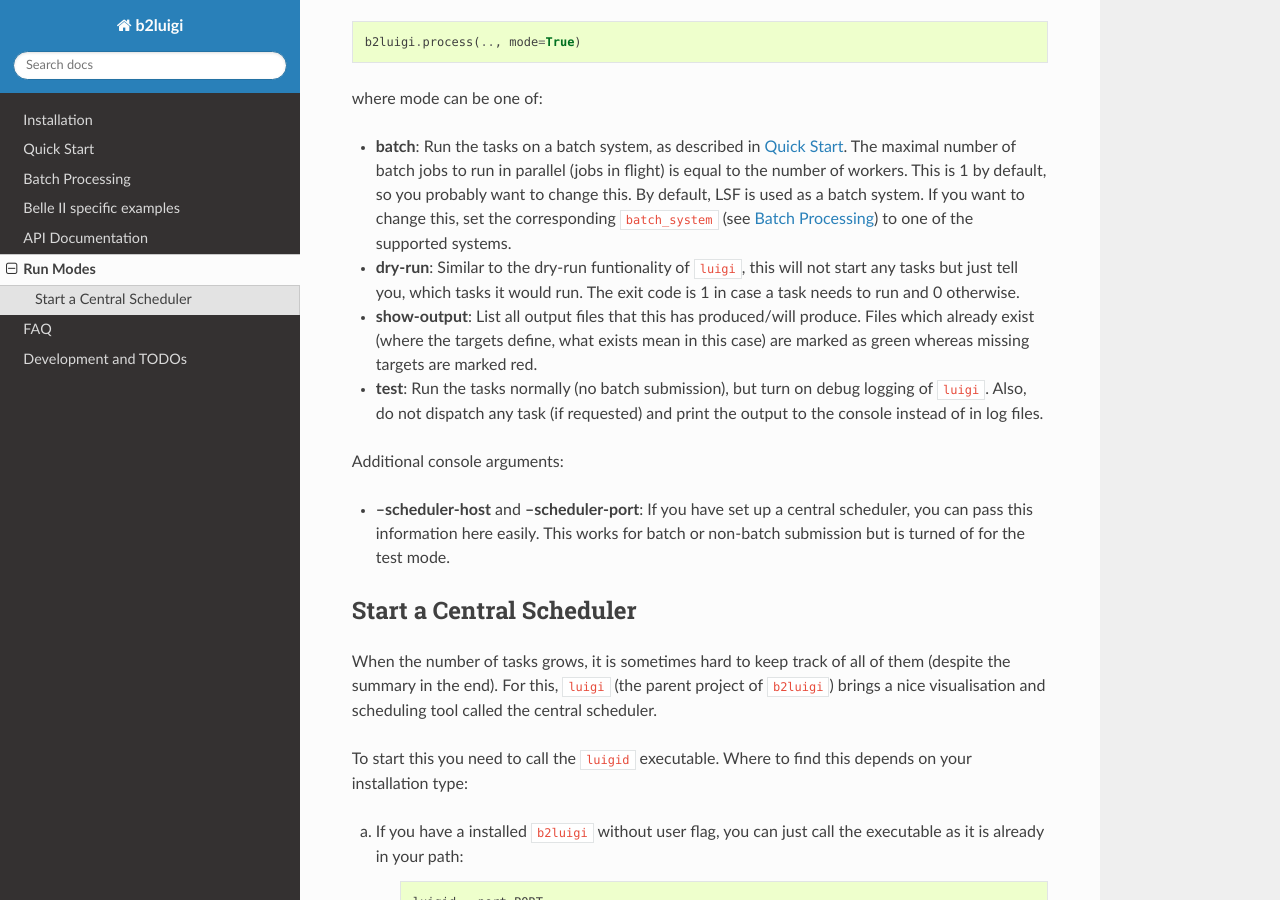
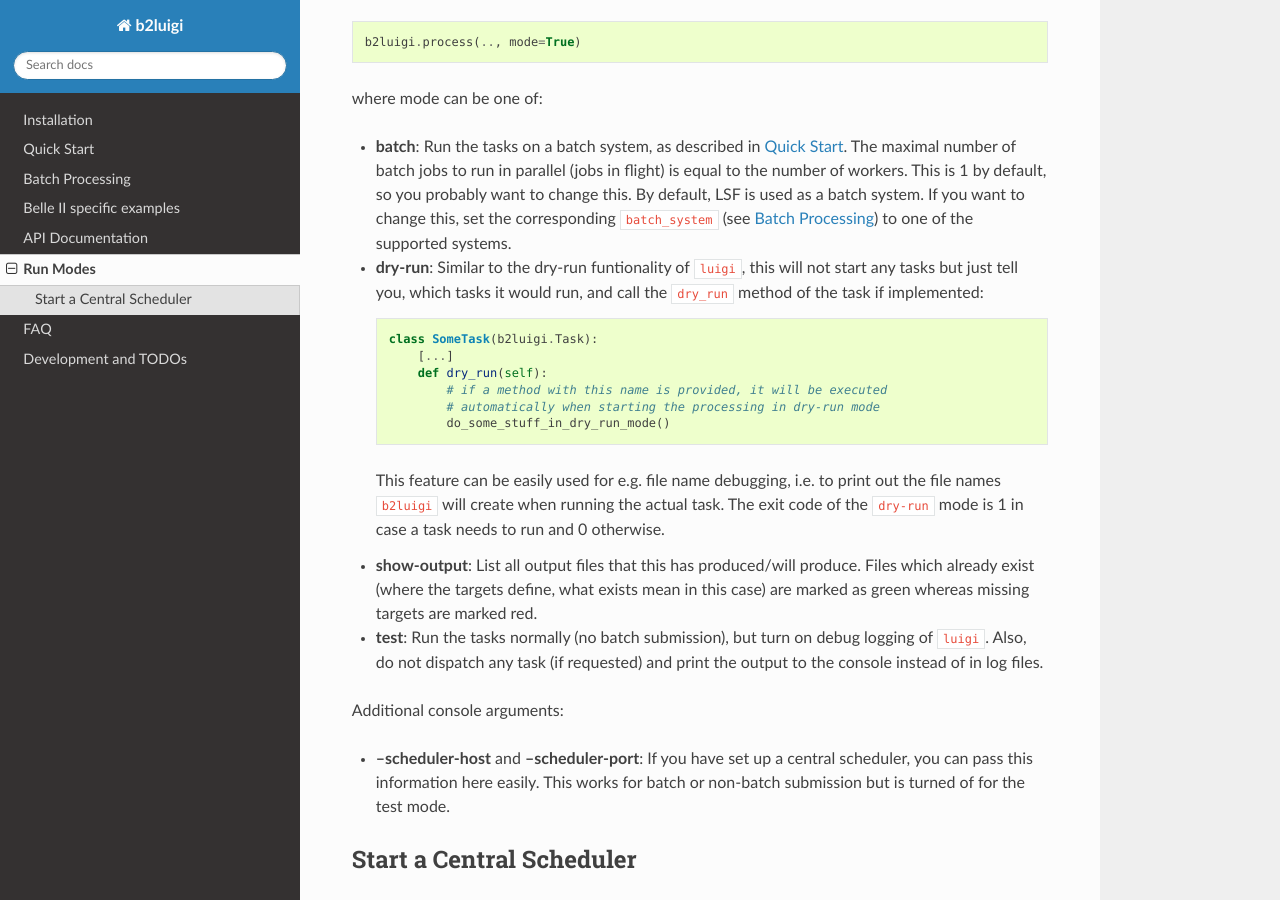
Before and after one commit to nils-braun/b2luigi, a Sphinx documentation site: the page built from docs/documentation/run_modes.rst, in a window 1280 px wide and 900 px high, scrolled down 303 px. Built offline with Sphinx 7.4.7 and the Read the Docs theme 2.0.0, drawn with Linux system fonts in a browser that asks for light colours.

Commit message:
adopted comments in draft pr

```diff
--- a/docs/documentation/run_modes.rst
+++ b/docs/documentation/run_modes.rst
@@ -24,7 +24,20 @@
     (see :ref:`batch-label`) to one of the supported systems.
 
 *   **dry-run**: Similar to the dry-run funtionality of ``luigi``, this will not start any tasks but just tell
-    you, which tasks it would run. The exit code is 1 in case a task needs to run and 0 otherwise.
+    you, which tasks it would run, and call the ``dry_run`` method of the task if implemented:
+
+    .. code-block:: python
+
+        class SomeTask(b2luigi.Task):
+            [...]
+            def dry_run(self):
+                # if a method with this name is provided, it will be executed
+                # automatically when starting the processing in dry-run mode
+                do_some_stuff_in_dry_run_mode()
+
+    This feature can be easily used for e.g. file name debugging, i.e. to print out the file names ``b2luigi``
+    will create when running the actual task. The exit code of the ``dry-run`` mode is 1 in case a task needs
+    to run and 0 otherwise.
 
 *   **show-output**: List all output files that this has produced/will produce. Files which already exist
     (where the targets define, what exists mean in this case) are marked as green whereas missing targets are
```
Also changed, not shown: 1 other file.
